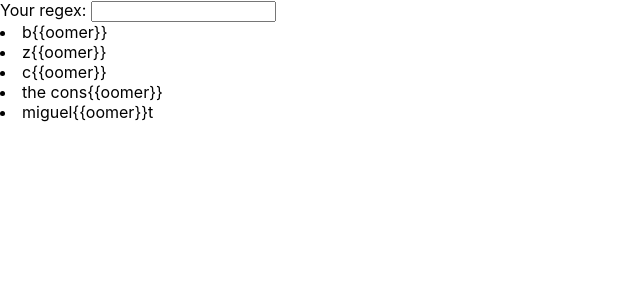
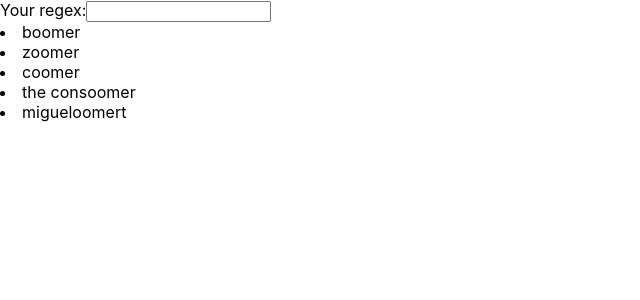
Before and after one commit to daque-dev/racegex, a React (Create React App) app: page / in a window 1280 px wide. Shown: the top 300 px of the page, without its empty margins (0-640 px from the left). Built offline with nearby package versions, Linux system fonts and the light colour scheme.

Commit message:
Allow for non-hardcoded input

```diff
--- a/src/App.tsx
+++ b/src/App.tsx
@@ -1,14 +1,15 @@
-import React from "react";
+import React, { useState } from "react";
 import RegexInput from "./RegexInput";
 import RegexTests from "./RegexTests";
 
 import "./App.css";
 
 function App() {
+  const [regex, setRegex] = useState((null as unknown) as RegExp);
   return (
     <div>
-      <RegexInput />
-      <RegexTests />
+      <RegexInput setRegex={setRegex} />
+      <RegexTests regex={regex} />
     </div>
   );
 }
--- a/src/RegexInput.tsx
+++ b/src/RegexInput.tsx
@@ -1,13 +1,23 @@
-import React from "react";
+import React, { ChangeEvent } from "react";
 
-import "./App.css";
+type RegexInputProps = {
+  setRegex: Function;
+};
 
-function RegexInput() {
+function RegexInput({ setRegex }: RegexInputProps) {
+  const handleInputChange = (e: ChangeEvent) => {
+    const value = (e as ChangeEvent<HTMLInputElement>).target.value;
+    try {
+      const regex = new RegExp(value);
+      setRegex(regex);
+    } catch {}
+  };
+
   return (
     <div>
       <form>
-        <label>Your regex: </label>
-        <input></input>
+        <label>Your regex:</label>
+        <input onChange={handleInputChange}></input>
       </form>
     </div>
   );
--- a/src/RegexTests.tsx
+++ b/src/RegexTests.tsx
@@ -2,8 +2,11 @@ import React from "react";
 
 import "./App.css";
 
-function RegexTests() {
-  const regex = /oomer/;
+type RegexTestProps = {
+  regex: RegExp;
+};
+
+function RegexTests({ regex }: RegexTestProps) {
   const tests = ["boomer", "zoomer", "coomer", "the consoomer", "migueloomert"];
   return (
     <div>
```
Also changed, not shown: 1 other file (tests, documents, lock files or other folders).
